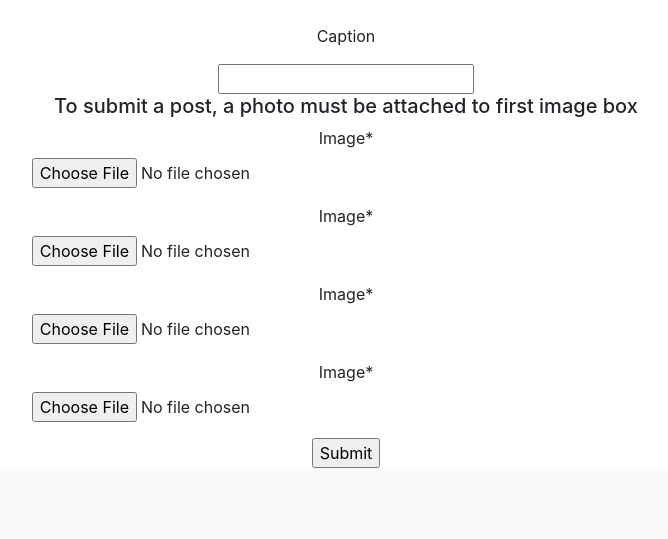
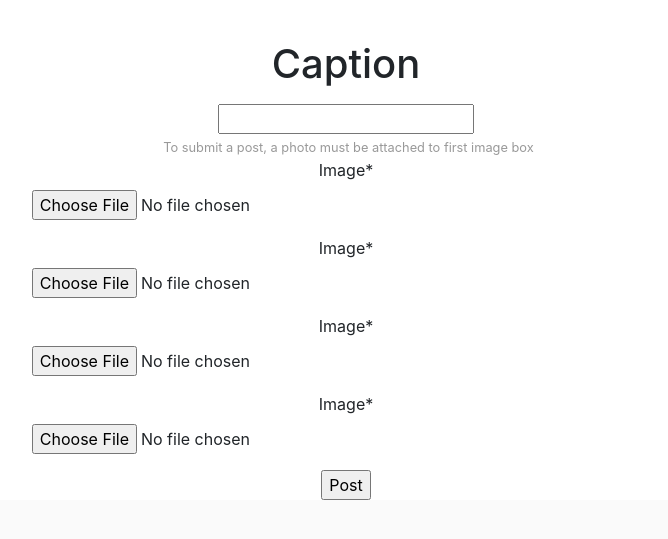
Before and after one commit to venescu/caseygram, a Django app: page /post/new/ in a window 1280 px wide. Shown: the part 65-604 px from the top of the page, without its empty margins (294-962 px from the left). Run offline with Django 3.2, Linux system fonts and the light colour scheme; the visitor is signed in with stand-in values (Sample User, id 1); parts of the project's set-up code (start-up, migrations or seed data) failed here and were passed over; some libraries are stand-ins or nearby versions.

Commit message:
plz work

```diff
--- a/homepage/templates/homepage/post_form.html
+++ b/homepage/templates/homepage/post_form.html
@@ -11,11 +11,11 @@
     {% for hidden in postForm.hidden_fields %}
         {{ hidden }}
     {% endfor %}
-    <p>Caption</p>
+    <p><h1>Caption</h1></p>
     {% for field in postForm %}
      {{ field }} <br />
     {% endfor %}
-    <h5> To submit a post, a photo must be attached to first image box </h5>
+    <small> To submit a post, a photo must be attached to first image box </small>
 
     {{ formset.management_form }}
     {% for form in formset %}
@@ -23,7 +23,7 @@
     {% endfor %}
 
 
-    <input type="submit" name="submit" value="Submit" />
+    <input type="submit" name="submit" value="Post" />
 </form>
 </div>
 <div class='col-1'></div>
```
